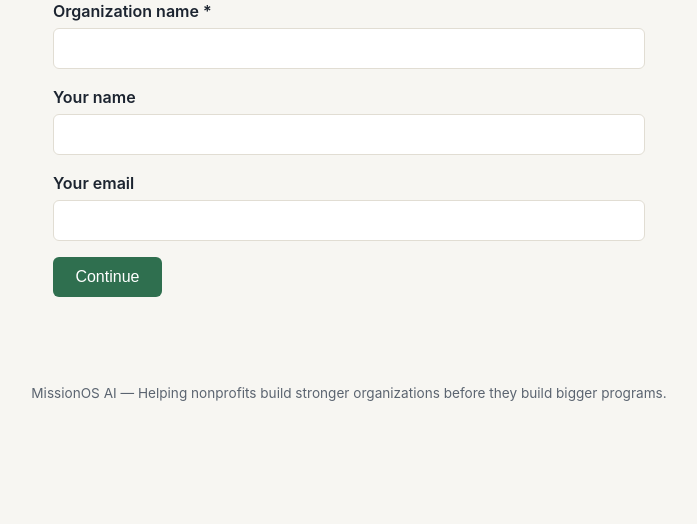
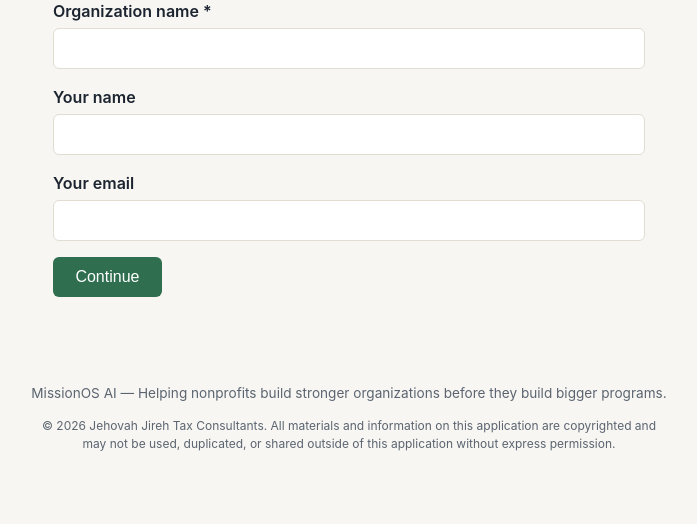
Before and after one commit to JJTC-web/Missions-ai, a Flask app: page /assessment/start in a window 1280 px wide. Shown: the part 276-800 px from the top of the page, without its empty margins (291-988 px from the left). Run offline with Flask 3, Linux system fonts and the light colour scheme; some libraries are stand-ins or nearby versions.

Commit message:
Add copyright notice to site footer
All materials and info on the app are proprietary and shouldn't be
used, duplicated, or shared outside the app.

```diff
--- a/static/style.css
+++ b/static/style.css
@@ -74,6 +74,12 @@ body {
   padding: 2rem 1.5rem;
   color: var(--muted);
   font-size: 0.85rem;
+}
+
+.copyright-notice {
+  font-size: 0.75rem;
+  max-width: 40rem;
+  margin: 0.5rem auto 0;
 }
 
 h1 {
--- a/templates/base.html
+++ b/templates/base.html
@@ -31,6 +31,11 @@
   </main>
   <footer class="site-footer">
     <p>MissionOS AI &mdash; Helping nonprofits build stronger organizations before they build bigger programs.</p>
+    <p class="copyright-notice">
+      &copy; 2026 Jehovah Jireh Tax Consultants. All materials and information on this
+      application are copyrighted and may not be used, duplicated, or shared outside of
+      this application without express permission.
+    </p>
   </footer>
 </body>
 </html>
```
